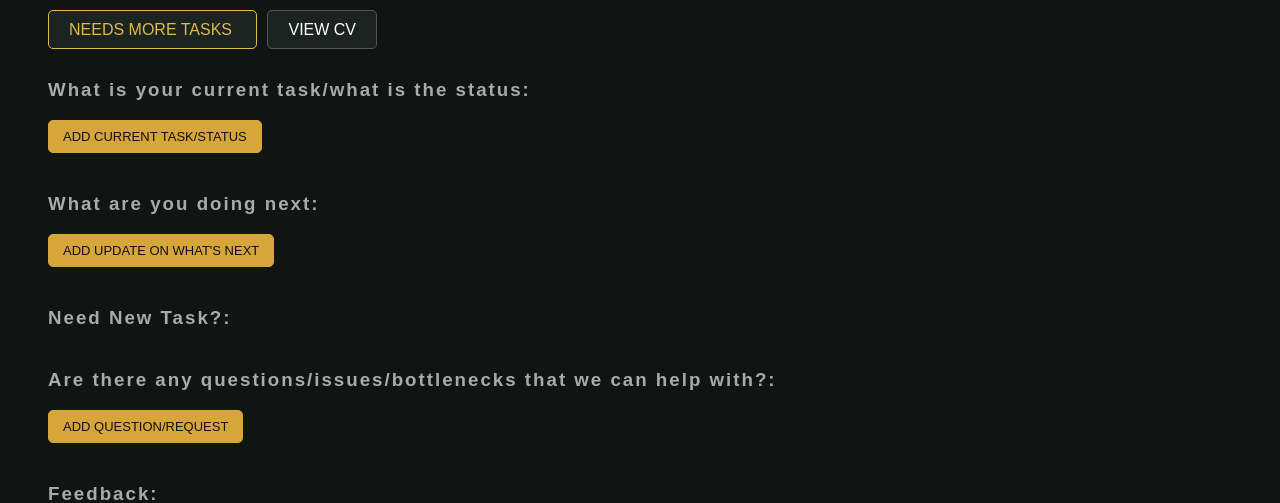
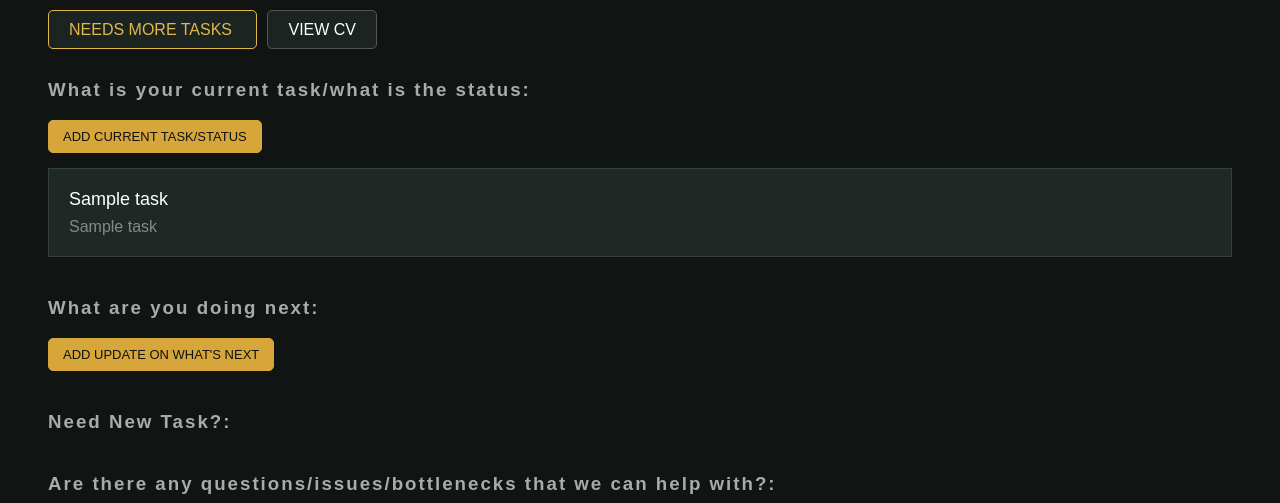
Before and after one commit to SasuF/TASKTRAC, a Flask app: template templates/admin-view-profile.html in a window 1280 px wide. Shown: the part 181-684 px from the top of the page. Run offline with Flask 3, Linux system fonts and the light colour scheme; the template is opened without the code that fills it: most values are stand-ins (such as "Sample title", 1, 10 or a date in 2020); some libraries are stand-ins or nearby versions.

Commit message:
more fiddling

```diff
--- a/templates/admin-view-profile.html
+++ b/templates/admin-view-profile.html
@@ -436,6 +436,24 @@ button:hover, .button:hover {
     Add Current Task/Status
 </button>
 
+{% for task in tasks["current"] %}
+
+<div class="task">
+
+    <div>
+        <div class="task-name">
+            {{ task[1] }}
+        </div>
+
+        <div class="date">
+            {{ task[3] }}
+        </div>
+    </div>
+
+</div>
+
+{% endfor %}
+
 <!-- Next -->
 <h3 class="task-title">
     What are you doing next:
```
